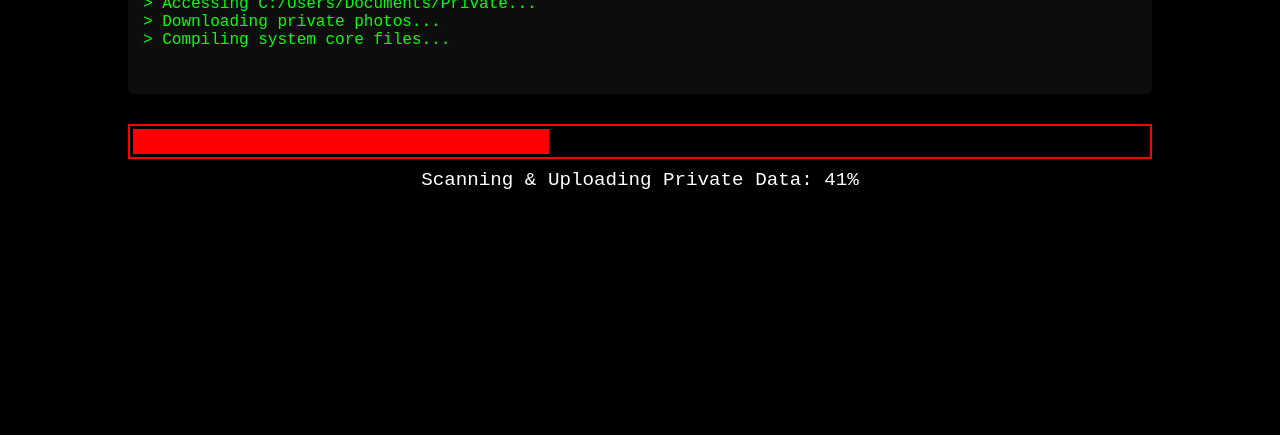
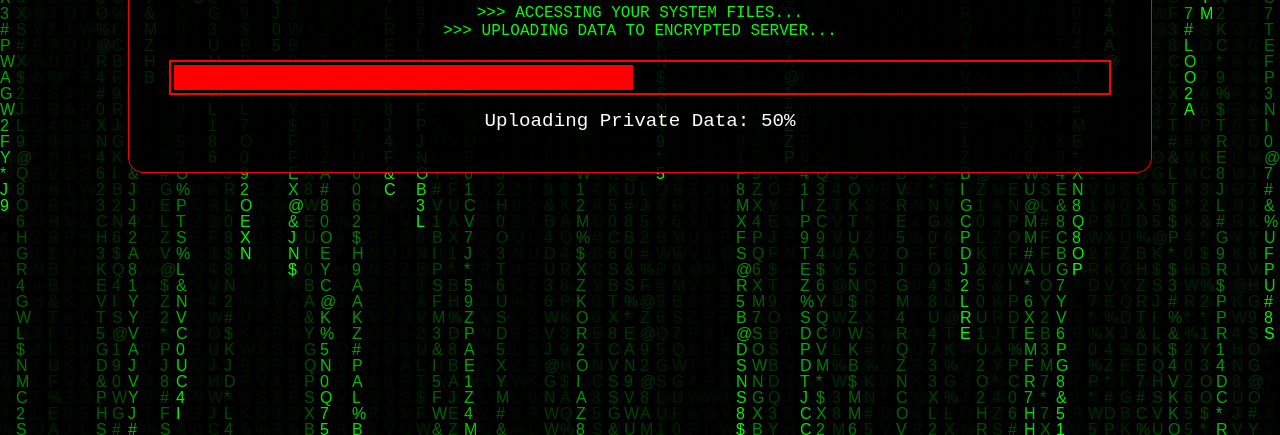
Before and after one commit to ar-rejoan/Hacked, a plain HTML site: page index.html in a window 1280 px wide. Shown: the part 365-800 px from the top of the page. Drawn offline with Linux system fonts and the light colour scheme.

Commit message:
Update index.html

```diff
--- a/index.html
+++ b/index.html
@@ -11,17 +11,31 @@
             background-color: black;
             font-family: 'Courier New', Courier, monospace;
             overflow: hidden;
+            height: 100vh;
             display: flex;
             justify-content: center;
             align-items: center;
-            height: 100vh;
-            transition: background-color 0.5s ease;
+            color: #00ff00;
         }
 
-        /* হ্যাকিং স্ক্রিন স্টাইল */
+        /* ম্যাট্রিক্স ক্যানভাস (পেছনের হ্যাকিং কোড) */
+        #matrix-canvas {
+            position: fixed;
+            top: 0;
+            left: 0;
+            z-index: 0;
+        }
+
+        /* হ্যাকিং কন্টেনার */
         #hacker-screen {
+            position: relative;
+            z-index: 1;
             text-align: center;
             width: 80%;
+            background: rgba(0, 0, 0, 0.85); /* পেছনে হালকা কালো ছায়া */
+            padding: 40px;
+            border-radius: 15px;
+            border: 1px solid #ff0000;
         }
 
         .warning-text {
@@ -39,22 +53,11 @@
             100% { opacity: 1; }
         }
 
-        #terminal-log {
-            color: #00ff00;
-            font-size: 1rem;
-            height: 150px;
-            overflow: hidden;
-            margin-bottom: 30px;
-            text-align: left;
-            background: rgba(255, 255, 255, 0.05);
-            padding: 15px;
-            border-radius: 5px;
-        }
-
         .progress-box {
             width: 100%;
             border: 2px solid #ff0000;
             padding: 3px;
+            margin-top: 20px;
         }
 
         #progress-bar {
@@ -66,36 +69,32 @@
 
         #percent-text {
             color: white;
-            margin-top: 10px;
+            margin-top: 15px;
             display: block;
             font-size: 1.2rem;
         }
 
-        /* প্র্যাঙ্ক রিভিল স্ক্রিন (লুকানো থাকবে শুরুতে) */
+        /* রিভিল স্ক্রিন */
         #reveal-screen {
             display: none;
+            position: relative;
+            z-index: 2;
             text-align: center;
         }
 
-        .reveal-content h1 {
-            color: #ff4081;
-            font-size: 3rem;
-            margin-bottom: 20px;
-        }
-
         .cat-img {
-            width: 350px;
+            width: 320px;
             border-radius: 20px;
-            box-shadow: 0 10px 30px rgba(0,0,0,0.5);
+            border: 5px solid white;
         }
 
         .btn {
-            margin-top: 30px;
-            padding: 15px 40px;
+            margin-top: 25px;
+            padding: 12px 35px;
             background: #4CAF50;
             color: white;
             border: none;
-            font-size: 1.2rem;
+            font-size: 1.1rem;
             border-radius: 50px;
             cursor: pointer;
         }
@@ -103,75 +102,81 @@
 </head>
 <body>
 
+    <canvas id="matrix-canvas"></canvas>
+
     <div id="hacker-screen">
         <div class="warning-text">SYSTEM HACKED!</div>
-        <div id="terminal-log"></div>
+        <p style="color: #00ff00;">>>> ACCESSING YOUR SYSTEM FILES...</p>
+        <p style="color: #00ff00;">>>> UPLOADING DATA TO ENCRYPTED SERVER...</p>
+
         <div class="progress-box">
             <div id="progress-bar"></div>
         </div>
-        <span id="percent-text">Scanning Private Photos: 0%</span>
+        <span id="percent-text">Uploading Private Photos: 0%</span>
     </div>
 
     <div id="reveal-screen">
-        <div class="reveal-content">
-            <h1>প্র্যাঙ্কড! 😂</h1>
-            <img src="https://cataas.com/cat/cute" alt="Cute Cat" class="cat-img">
-            <h2 style="color: #333; margin-top: 20px;">ভয় পেয়েছো তো? তোমার কিছুই হ্যাক হয়নি!</h2>
-            <button class="btn" onclick="location.reload()">আবার খেলো</button>
-        </div>
+        <h1 style="color: #ff4081; font-size: 3rem; margin-bottom: 15px;">প্র্যাঙ্কড! 😂</h1>
+        <img src="https://cataas.com/cat/cute" alt="Cute Cat" class="cat-img">
+        <h2 style="color: white; margin-top: 20px;">তোমার কিছুই হ্যাক হয়নি, মজা করলাম!</h2>
+        <button class="btn" onclick="location.reload()">আবার খেলো</button>
     </div>
 
     <script>
-        const terminal = document.getElementById('terminal-log');
+        // --- ম্যাট্রিক্স ইফেক্ট স্ক্রিপ্ট ---
+        const canvas = document.getElementById('matrix-canvas');
+        const ctx = canvas.getContext('2d');
+
+        canvas.width = window.innerWidth;
+        canvas.height = window.innerHeight;
+
+        const letters = "ABCDEFGHIJKLMNOPQRSTUVWXYZ0123456789$#@%&*";
+        const fontSize = 16;
+        const columns = canvas.width / fontSize;
+        const drops = Array(Math.floor(columns)).fill(1);
+
+        function drawMatrix() {
+            ctx.fillStyle = "rgba(0, 0, 0, 0.05)";
+            ctx.fillRect(0, 0, canvas.width, canvas.height);
+
+            ctx.fillStyle = "#0F0";
+            ctx.font = fontSize + "px arial";
+
+            for (let i = 0; i < drops.length; i++) {
+                const text = letters[Math.floor(Math.random() * letters.length)];
+                ctx.fillText(text, i * fontSize, drops[i] * fontSize);
+
+                if (drops[i] * fontSize > canvas.height && Math.random() > 0.975) {
+                    drops[i] = 0;
+                }
+                drops[i]++;
+            }
+        }
+        setInterval(drawMatrix, 35);
+
+        // --- প্রগ্রেস বার স্ক্রিপ্ট ---
         const progressBar = document.getElementById('progress-bar');
         const percentText = document.getElementById('percent-text');
         const hackerScreen = document.getElementById('hacker-screen');
         const revealScreen = document.getElementById('reveal-screen');
+        const matrixCanvas = document.getElementById('matrix-canvas');
 
-        const logs = [
-            "> Initializing virus scan...",
-            "> Bypassing system firewall...",
-            "> Accessing C:/Users/Documents/Private...",
-            "> Downloading private photos...",
-            "> Compiling system core files...",
-            "> Sending data to remote server...",
-            "> Deleting System32 folders...",
-            "> Virus successfully installed!",
-            "> Encryption started..."
-        ];
-
-        let i = 0;
         let progress = 0;
-
-        // লগ মেসেজ দেখানোর ফাংশন
-        function showLogs() {
-            if (i < logs.length) {
-                const p = document.createElement('p');
-                p.textContent = logs[i];
-                terminal.appendChild(p);
-                terminal.scrollTop = terminal.scrollHeight;
-                i++;
-            }
-        }
-        setInterval(showLogs, 1000);
-
-        // প্রগ্রেস বার কন্ট্রোল
         const interval = setInterval(() => {
             progress += 1;
             progressBar.style.width = progress + '%';
-            percentText.innerText = `Scanning & Uploading Private Data: ${progress}%`;
+            percentText.innerText = `Uploading Private Data: ${progress}%`;
 
             if (progress >= 100) {
                 clearInterval(interval);
-                setTimeout(revealPrank, 500);
+                setTimeout(() => {
+                    hackerScreen.style.display = 'none';
+                    matrixCanvas.style.display = 'none';
+                    document.body.style.backgroundColor = '#222';
+                    revealScreen.style.display = 'block';
+                }, 500);
             }
-        }, 120); // পুরো কাজ হতে প্রায় ১২ সেকেন্ড লাগবে
-
-        function revealPrank() {
-            hackerScreen.style.display = 'none';
-            document.body.style.backgroundColor = '#ffe6e6'; // ব্যাকগ্রাউন্ড কালার চেঞ্জ
-            revealScreen.style.display = 'block';
-        }
+        }, 100);
     </script>
 
 </body>
```
